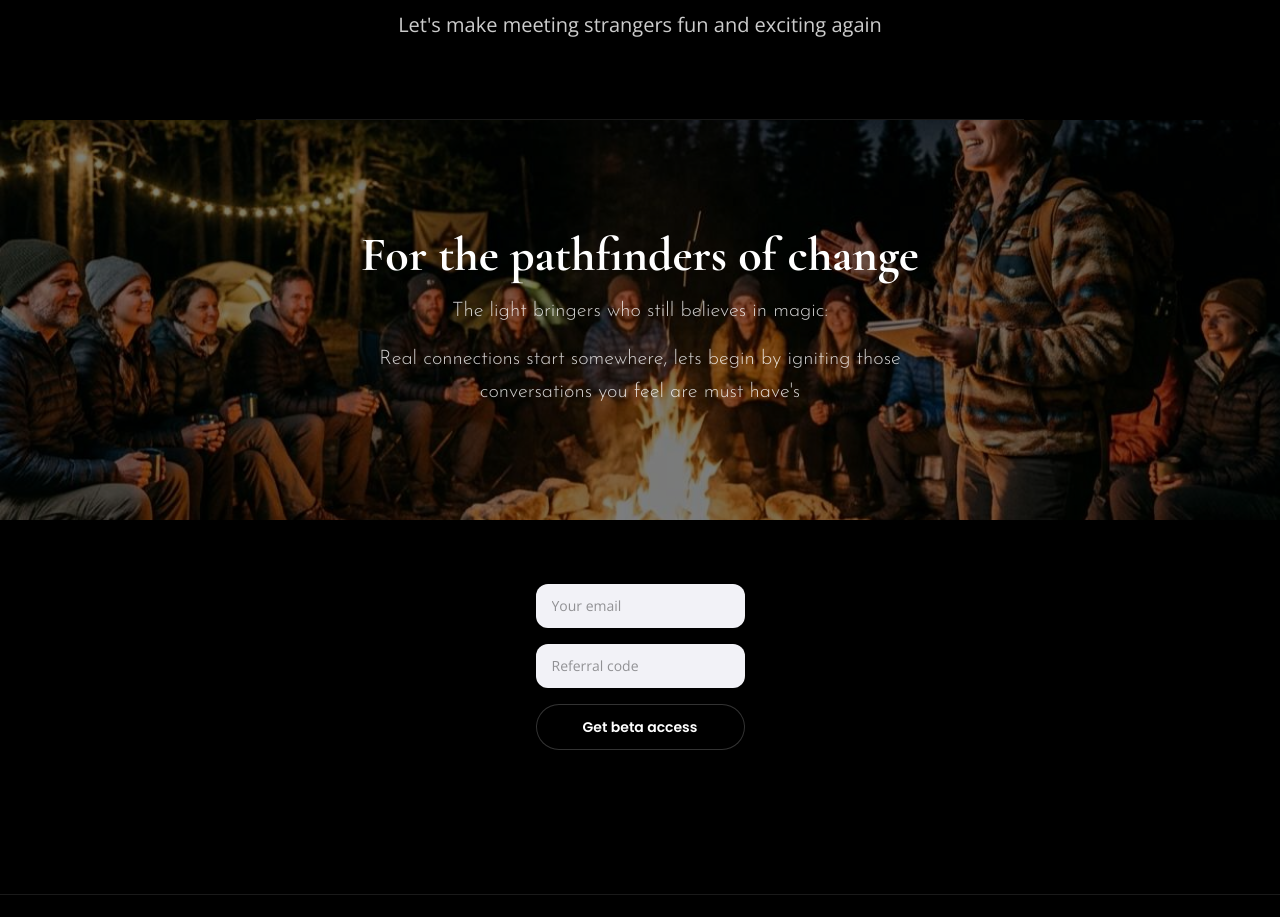
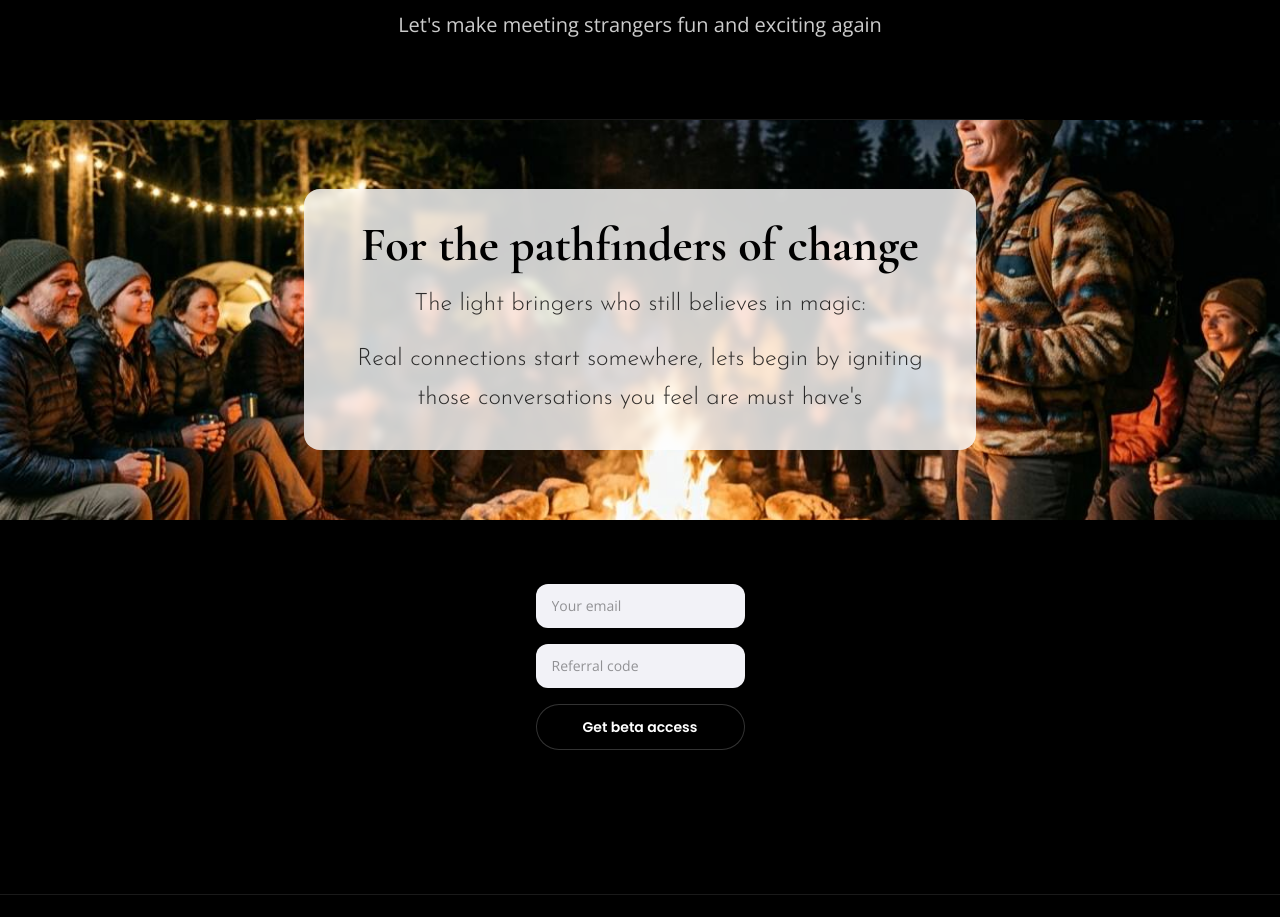
Before and after one commit to Anooppjay/justbereal-website, a Next.js app: page / in a window 1280 px wide. Shown: the part 3340-4257 px from the top of the page. Built offline with nearby package versions, Linux system fonts and the light colour scheme.

Commit message:
Hero2 beta section: replace full black overlay with localized semi-transparent white bubble around heading + body, body text bumped to text-2xl

```diff
--- a/app/page.tsx
+++ b/app/page.tsx
@@ -112,13 +112,12 @@ export default function Home() {
 
       {/* Beta signup — Block 1: image banner with overlay */}
       <div className="relative w-full h-[40vh] sm:h-[50vh] bg-[url('/hero2.jpg')] bg-cover bg-center flex items-center justify-center">
-        <div className="absolute inset-0 bg-black/50" />
-        <div className="relative text-center px-6 max-w-2xl mx-auto">
-          <h2 className="font-serif font-bold text-4xl sm:text-5xl text-white mb-4">For the pathfinders of change</h2>
-          <p className="font-sans font-light text-xl leading-relaxed text-white/80">
+        <div className="relative text-center px-8 py-8 max-w-2xl mx-auto bg-white/80 backdrop-blur-sm rounded-2xl">
+          <h2 className="font-serif font-bold text-4xl sm:text-5xl text-black mb-4">For the pathfinders of change</h2>
+          <p className="font-sans font-light text-2xl leading-relaxed text-black/80">
             The light bringers who still believes in magic:
           </p>
-          <p className="font-sans font-light text-xl leading-relaxed text-white/80 mt-4">
+          <p className="font-sans font-light text-2xl leading-relaxed text-black/80 mt-4">
             Real connections start somewhere, lets begin by igniting those conversations you feel are must have&apos;s
           </p>
         </div>
```
